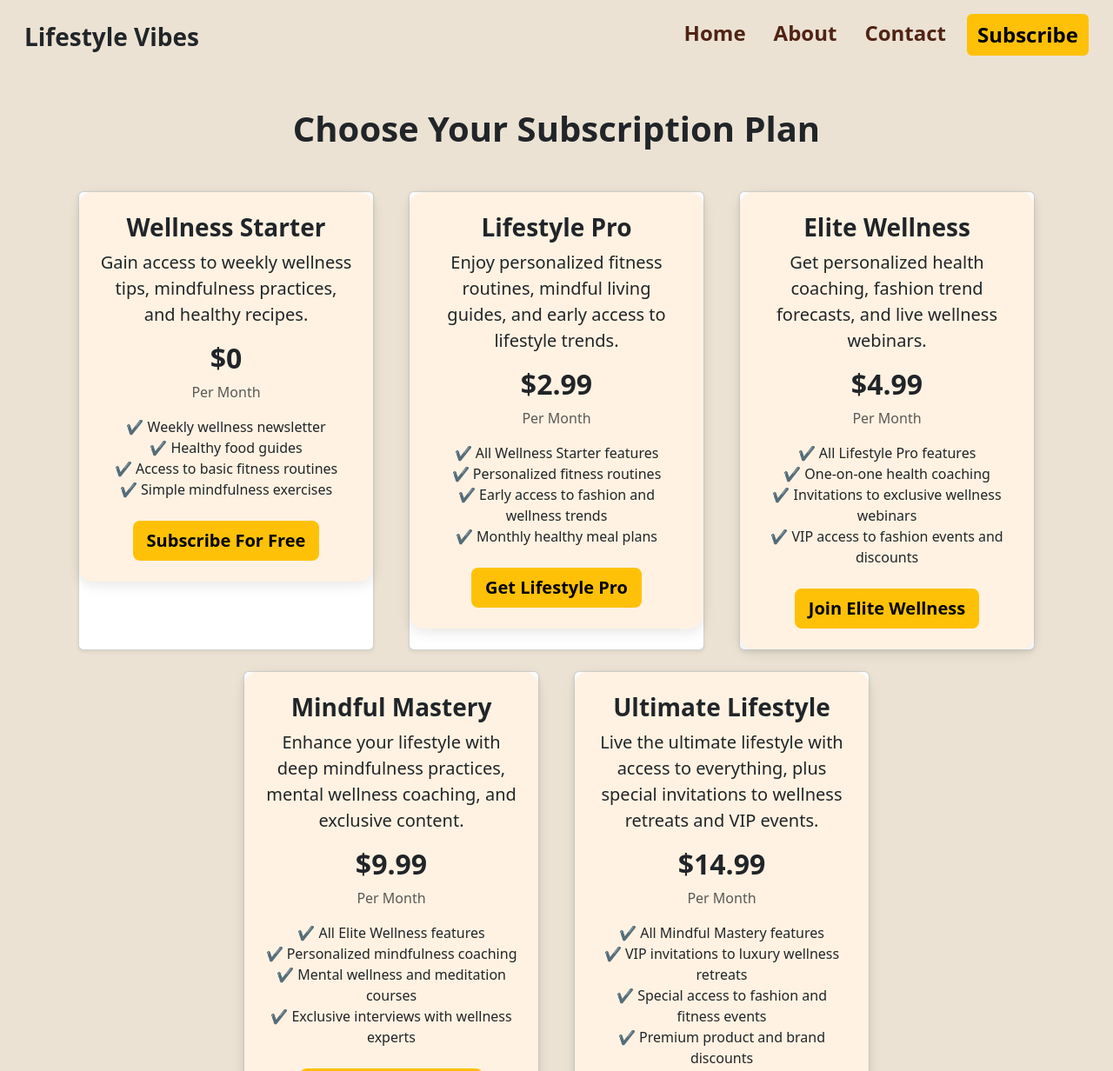
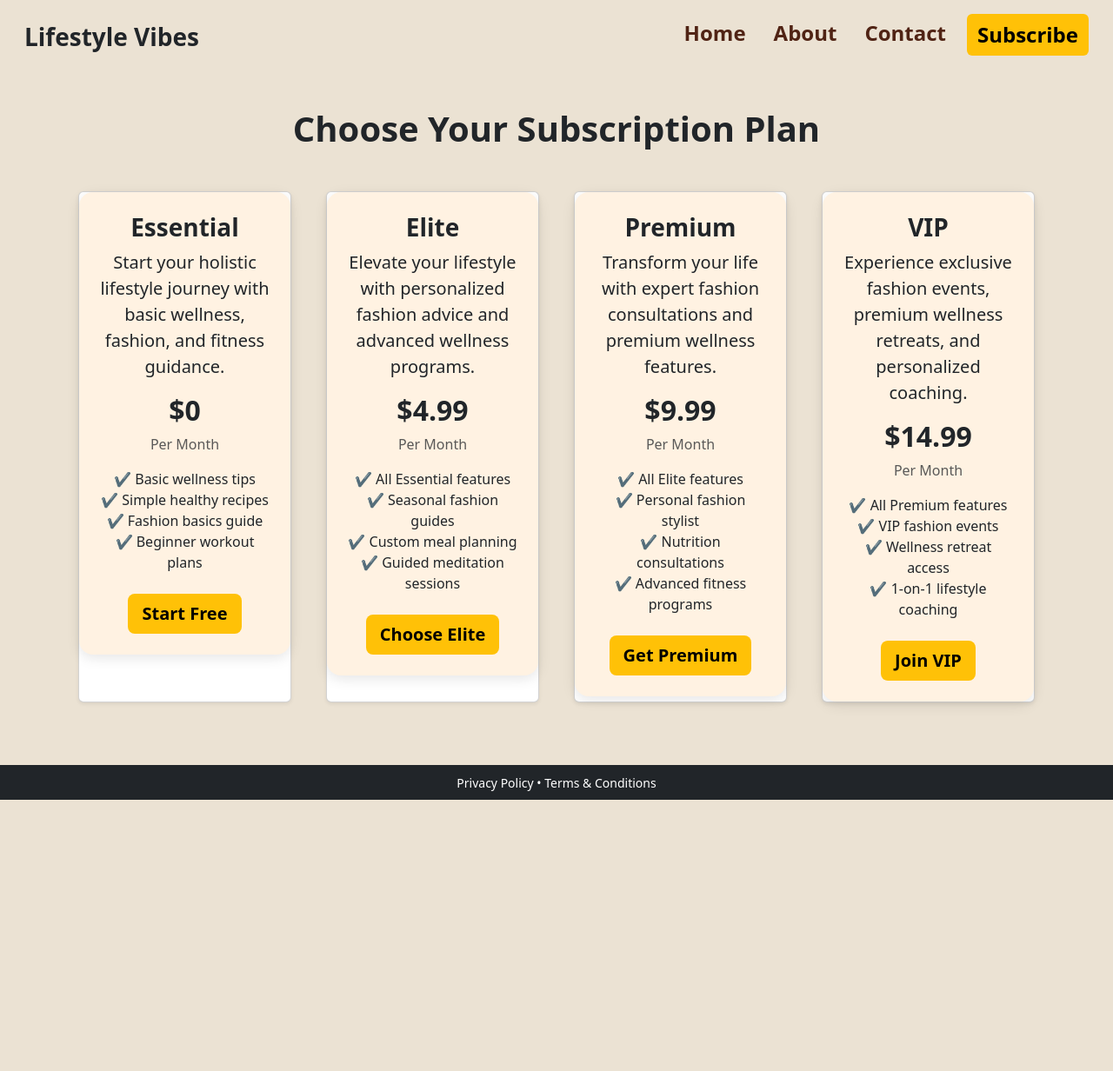
Before and after one commit to DeclanJustine/Tugas_Bootstrap_535230172, a plain HTML site: page subscribe.html in a window 1280 px wide. Shown: the top 1232 px of the page at 87% size. After the commit the page ends 920 px from the top, so only its background shows below. Drawn offline with nearby package versions, Linux system fonts and the light colour scheme.

Commit message:
Change Subcribe Page

```diff
--- a/style.css
+++ b/style.css
@@ -3,7 +3,16 @@ html {
 }
 
 body {
+    min-height: 100vh;
+    display: flex;
+    flex-direction: column;
     background-color: #EBE2D3;
+}
+.content {
+    flex: 1 0 auto;
+}
+footer {
+    flex-shrink: 0;
 }
 
 .nav-link {
--- a/subscribe.html
+++ b/subscribe.html
@@ -11,6 +11,7 @@
 </head>
 
 <body class="text-dark">
+    <div class="content">
         <nav class="navbar navbar-expand-lg">
             <div class="container-fluid">
                 <a class="navbar-brand fs-3 fw-bolder text-dark ms-3 mt-2" href="#">Lifestyle Vibes</a>
@@ -38,102 +39,79 @@
         <div class="container my-5">
             <h1 class="text-center mb-4 fw-bold">Choose Your Subscription Plan</h1>
             <div class="row justify-content-center pt-4">
-            <div class="col-md-4 mb-4">
+                <div class="col-md-6 col-lg-3 mb-4">
                     <div class="card mx-2 shadow-sm h-100 mb-0">
                         <div class="card-body-subs text-center p-4">
-                        <h3 class="card-title fw-bold">Wellness Starter</h3>
-                        <p class="card-text fs-5">Gain access to weekly wellness tips, mindfulness practices, and
-                            healthy recipes.</p>
+                            <h3 class="card-title fw-bold">Essential</h3>
+                            <p class="card-text fs-5">Start your holistic lifestyle journey with basic wellness, fashion, and fitness guidance.</p>
                             <h2 class="fw-bold">$0</h2>
                             <p class="text-muted">Per Month</p>
                             <ul class="list-unstyled mb-4">
-                            <li>✔ Weekly wellness newsletter</li>
-                            <li>✔ Healthy food guides</li>
-                            <li>✔ Access to basic fitness routines</li>
-                            <li>✔ Simple mindfulness exercises</li>
+                                <li>✔ Basic wellness tips</li>
+                                <li>✔ Simple healthy recipes</li>
+                                <li>✔ Fashion basics guide</li>
+                                <li>✔ Beginner workout plans</li>
                             </ul>
-                        <a href="subscription.html" class="btn btn-warning btn-lg fw-bold">Subscribe For Free</a>
+                            <a href="subscription.html" class="btn btn-warning btn-lg fw-bold">Start Free</a>
                         </div>
                     </div>
                 </div>
-            <div class="col-md-4 mb-4">
+                <div class="col-md-6 col-lg-3 mb-4">
                     <div class="card mx-2 shadow-sm h-100 mb-0">
                         <div class="card-body-subs text-center p-4">
-                        <h3 class="card-title fw-bold">Lifestyle Pro</h3>
-                        <p class="card-text fs-5">Enjoy personalized fitness routines, mindful living guides, and early
-                            access to lifestyle trends.</p>
-                        <h2 class="fw-bold">$2.99</h2>
+                            <h3 class="card-title fw-bold">Elite</h3>
+                            <p class="card-text fs-5">Elevate your lifestyle with personalized fashion advice and advanced wellness programs.</p>
+                            <h2 class="fw-bold">$4.99</h2>
                             <p class="text-muted">Per Month</p>
                             <ul class="list-unstyled mb-4">
-                            <li>✔ All Wellness Starter features</li>
-                            <li>✔ Personalized fitness routines</li>
-                            <li>✔ Early access to fashion and wellness trends</li>
-                            <li>✔ Monthly healthy meal plans</li>
+                                <li>✔ All Essential features</li>
+                                <li>✔ Seasonal fashion guides</li>
+                                <li>✔ Custom meal planning</li>
+                                <li>✔ Guided meditation sessions</li>
                             </ul>
-                        <a href="subscription.html" class="btn btn-warning btn-lg fw-bold">Get Lifestyle Pro</a>
+                            <a href="subscription.html" class="btn btn-warning btn-lg fw-bold">Choose Elite</a>
                         </div>
                     </div>
                 </div>
-
-            <div class="col-md-4 mb-4">
+                <div class="col-md-6 col-lg-3 mb-4">
                     <div class="card mx-2 shadow-sm h-100 mb-0">
                         <div class="card-body-subs text-center p-4">
-                        <h3 class="card-title fw-bold">Elite Wellness</h3>
-                        <p class="card-text fs-5">Get personalized health coaching, fashion trend forecasts, and live
-                            wellness webinars.</p>
-                        <h2 class="fw-bold">$4.99</h2>
+                            <h3 class="card-title fw-bold">Premium</h3>
+                            <p class="card-text fs-5">Transform your life with expert fashion consultations and premium wellness features.</p>
+                            <h2 class="fw-bold">$9.99</h2>
                             <p class="text-muted">Per Month</p>
                             <ul class="list-unstyled mb-4">
-                            <li>✔ All Lifestyle Pro features</li>
-                            <li>✔ One-on-one health coaching</li>
-                            <li>✔ Invitations to exclusive wellness webinars</li>
-                            <li>✔ VIP access to fashion events and discounts</li>
+                                <li>✔ All Elite features</li>
+                                <li>✔ Personal fashion stylist</li>
+                                <li>✔ Nutrition consultations</li>
+                                <li>✔ Advanced fitness programs</li>
                             </ul>
-                        <a href="subscription.html" class="btn btn-warning btn-lg fw-bold">Join Elite Wellness</a>
+                            <a href="subscription.html" class="btn btn-warning btn-lg fw-bold">Get Premium</a>
                         </div>
                     </div>
                 </div>
-            <div class="col-md-4 mb-4">
+                <div class="col-md-6 col-lg-3 mb-4">
                     <div class="card mx-2 shadow-sm h-100 mb-0">
                         <div class="card-body-subs text-center p-4">
-                        <h3 class="card-title fw-bold">Mindful Mastery</h3>
-                        <p class="card-text fs-5">Enhance your lifestyle with deep mindfulness practices, mental
-                            wellness coaching, and exclusive content.</p>
-                        <h2 class="fw-bold">$9.99</h2>
-                        <p class="text-muted">Per Month</p>
-                        <ul class="list-unstyled mb-4">
-                            <li>✔ All Elite Wellness features</li>
-                            <li>✔ Personalized mindfulness coaching</li>
-                            <li>✔ Mental wellness and meditation courses</li>
-                            <li>✔ Exclusive interviews with wellness experts</li>
-                        </ul>
-                        <a href="subscription.html" class="btn btn-warning btn-lg fw-bold">Master Your Mind</a>
-                    </div>
-                </div>
-            </div>
-            <div class="col-md-4 mb-4">
-                <div class="card mx-2 shadow-sm h-100 mb-0">
-                    <div class="card-body-subs text-center p-4">
-                        <h3 class="card-title fw-bold">Ultimate Lifestyle</h3>
-                        <p class="card-text fs-5">Live the ultimate lifestyle with access to everything, plus special
-                            invitations to wellness retreats and VIP events.</p>
+                            <h3 class="card-title fw-bold">VIP</h3>
+                            <p class="card-text fs-5">Experience exclusive fashion events, premium wellness retreats, and personalized coaching.</p>
                             <h2 class="fw-bold">$14.99</h2>
                             <p class="text-muted">Per Month</p>
                             <ul class="list-unstyled mb-4">
-                            <li>✔ All Mindful Mastery features</li>
-                            <li>✔ VIP invitations to luxury wellness retreats</li>
-                            <li>✔ Special access to fashion and fitness events</li>
-                            <li>✔ Premium product and brand discounts</li>
+                                <li>✔ All Premium features</li>
+                                <li>✔ VIP fashion events</li>
+                                <li>✔ Wellness retreat access</li>
+                                <li>✔ 1-on-1 lifestyle coaching</li>
                             </ul>
-                        <a href="subscription.html" class="btn btn-warning btn-lg fw-bold">Join Ultimate Lifestyle</a>
+                            <a href="subscription.html" class="btn btn-warning btn-lg fw-bold">Join VIP</a>
+                        </div>
+                    </div>
                 </div>
             </div>
         </div>
     </div>
 
-    </div>
-
-    <footer class="bg-dark text-white py-2 mt-5">
+    <footer class="bg-dark text-white py-2">
         <div class="container text-center">
             <small>
                 <a href="#" class="text-white text-decoration-none">Privacy Policy</a> •
```
Also changed, not shown: subscription.html (+12 -5 lines). Lines whose indentation alone changed are shown as unchanged.
